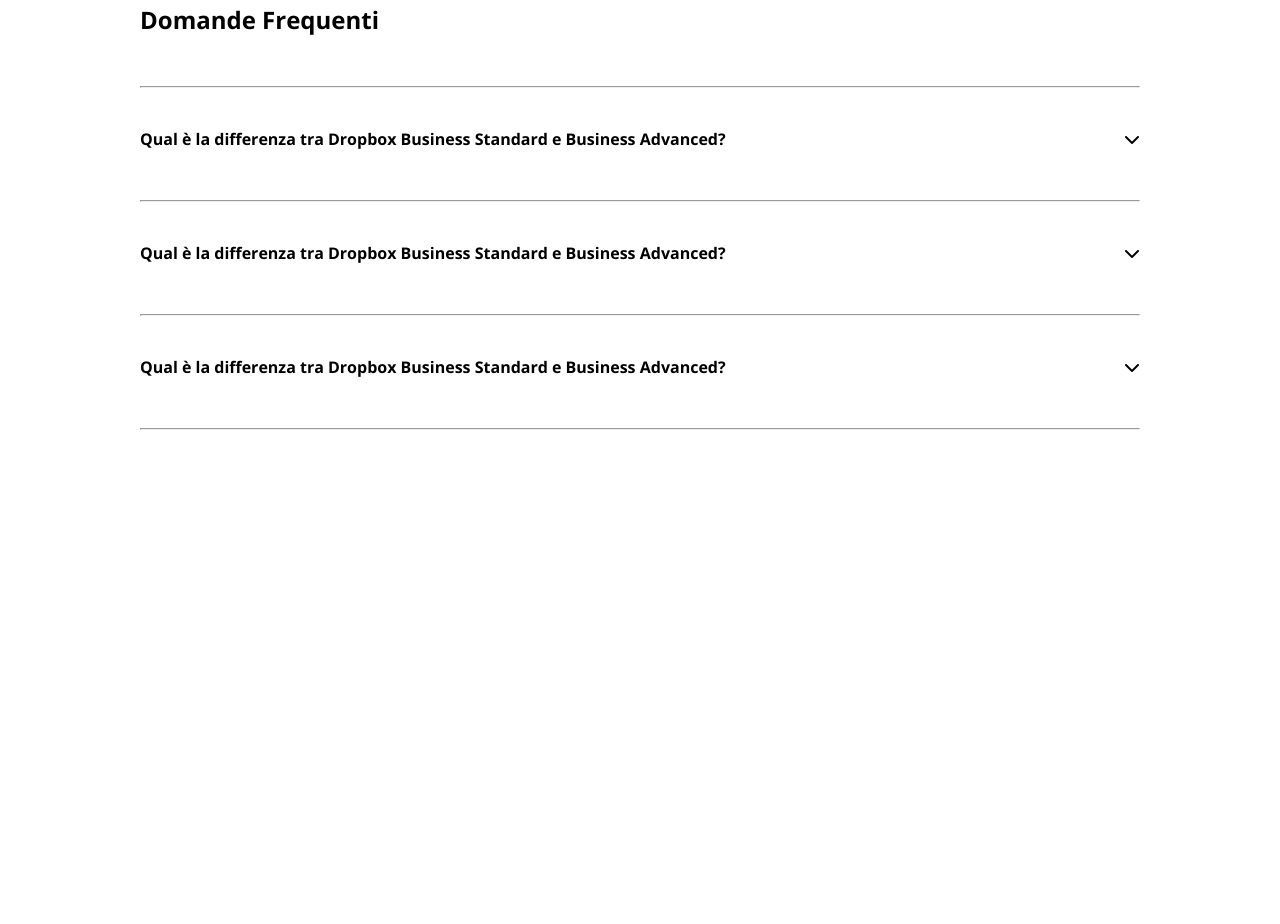
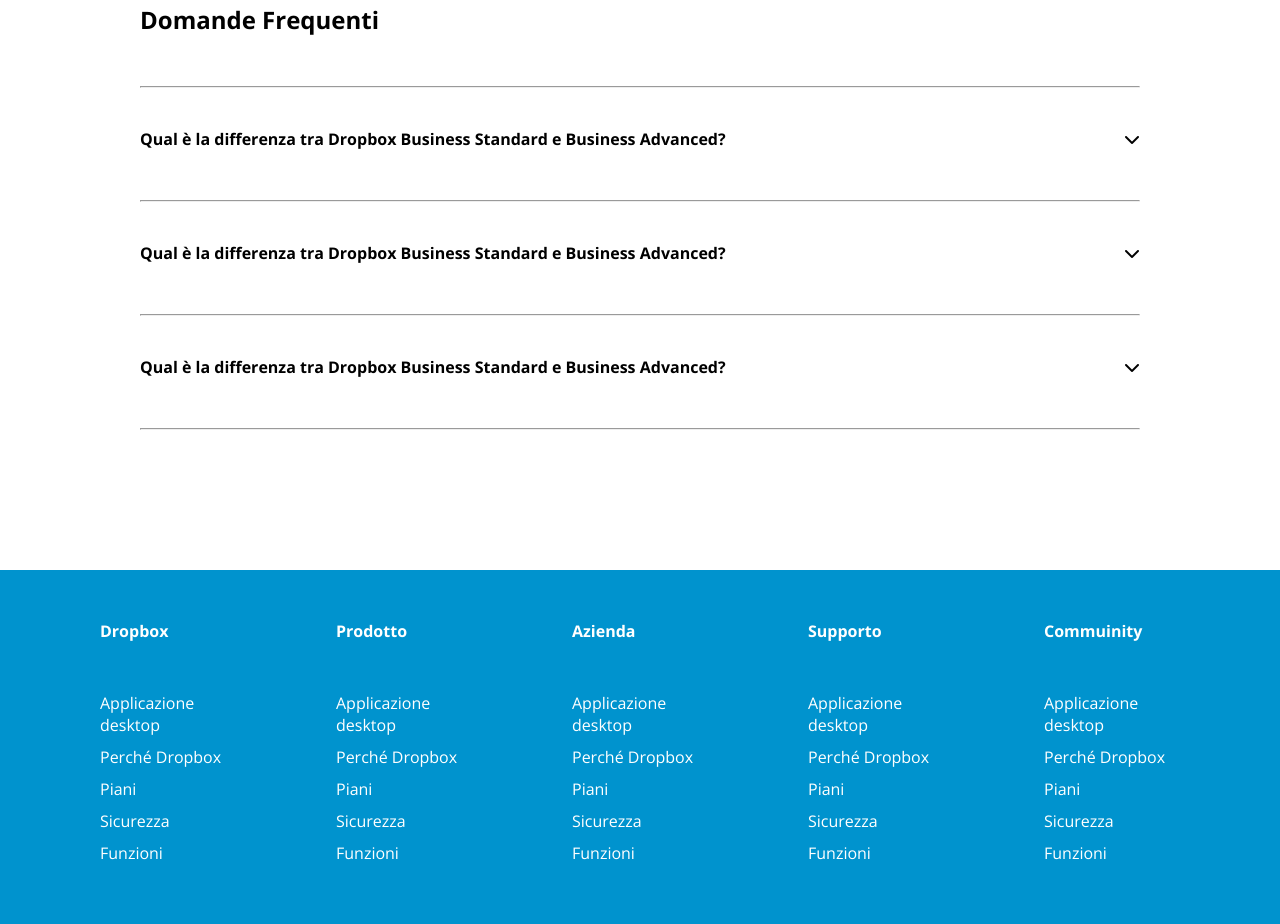
Before and after one commit to Vale-riad/htmlcss-dropbox, a plain HTML site: page index.html in a window 1280 px wide. Shown: the part 5083-6007 px from the top of the page. Before the commit the page ends 5653 px from the top, so only its background shows below. Drawn offline with nearby package versions, Linux system fonts and the light colour scheme.

Commit message:
Aggiunto footer

```diff
--- a/css/style.css
+++ b/css/style.css
@@ -404,3 +404,30 @@ padding-bottom: 15px;
     border: none;
     padding:10px 10px 10px 10px;
 }
+
+.hero-5{
+    background-color: #0093ce;
+}
+
+.container-footer{
+    width:100%;
+    display:flex;
+    align-items: center;
+}
+
+.colonna-footer{
+
+    margin:50px;
+}
+.colonna-footer h4{
+    color:white;
+}
+.colonna-footer a{
+    color:white;
+
+}
+.colonna-footer li{
+
+        margin: 10px 0;
+
+}
--- a/index.html
+++ b/index.html
@@ -342,13 +342,68 @@
             </div>
             <hr>
             </div>
+        <!--sectionfaq-->
+    </main>
+<!--inziofooter-->
+    <footer>
+        <section class="hero-5">
+            <div class="container-big">
+                <div class="container-footer">
+                    <div class="colonna-footer">
+                    <h4>Dropbox</h4>
+                    <ul>
+                        <li><a href="#">Applicazione desktop</a></li>
+                            <li><a href="#">Perché Dropbox</a></li>
+                            <li><a href="#">Piani</a></li>
+                            <li><a href="#">Sicurezza</a></li>
+                            <li><a href="#">Funzioni</a></li>
+                    </ul>
+                    </div>
+                    <div class="colonna-footer">
+                        <h4>Prodotto</h4>
+                        <ul>
+                            <li><a href="#">Applicazione desktop</a></li>
+                            <li><a href="#">Perché Dropbox</a></li>
+                            <li><a href="#">Piani</a></li>
+                            <li><a href="#">Sicurezza</a></li>
+                            <li><a href="#">Funzioni</a></li>
+                        </ul>
+                        </div>
+                        <div class="colonna-footer">
+                            <h4>Azienda</h4>
+                            <ul>
+                                <li><a href="#">Applicazione desktop</a></li>
+                                <li><a href="#">Perché Dropbox</a></li>
+                                <li><a href="#">Piani</a></li>
+                                <li><a href="#">Sicurezza</a></li>
+                                <li><a href="#">Funzioni</a></li>
+                            </ul>
+                        </div>
+                            <div class="colonna-footer">
+                                <h4>Supporto</h4>
+                                <ul>
+                                  <li><a href="#">Applicazione desktop</a></li>
+                                  <li><a href="#">Perché Dropbox</a></li>
+                                  <li><a href="#">Piani</a></li>
+                                  <li><a href="#">Sicurezza</a></li>
+                                  <li><a href="#">Funzioni</a></li>
+                                </ul>
+                            </div>
+                                <div class="colonna-footer">
+                                    <h4>Commuinity</h4>
+                                    <ul>
+                                      <li><a href="#">Applicazione desktop</a></li>
+                                      <li><a href="#">Perché Dropbox</a></li>
+                                      <li><a href="#">Piani</a></li>
+                                      <li><a href="#">Sicurezza</a></li>
+                                      <li><a href="#">Funzioni</a></li>
+                                    </ul>
+                           </div>
+                </div>
+            </div>
         </section>
 
-        <!--sectionfaq-->
-
-
-    </main>
-
-    <footer></footer>
+    </footer>
+<!--finefooter-->
 </body>
 </html>
```
